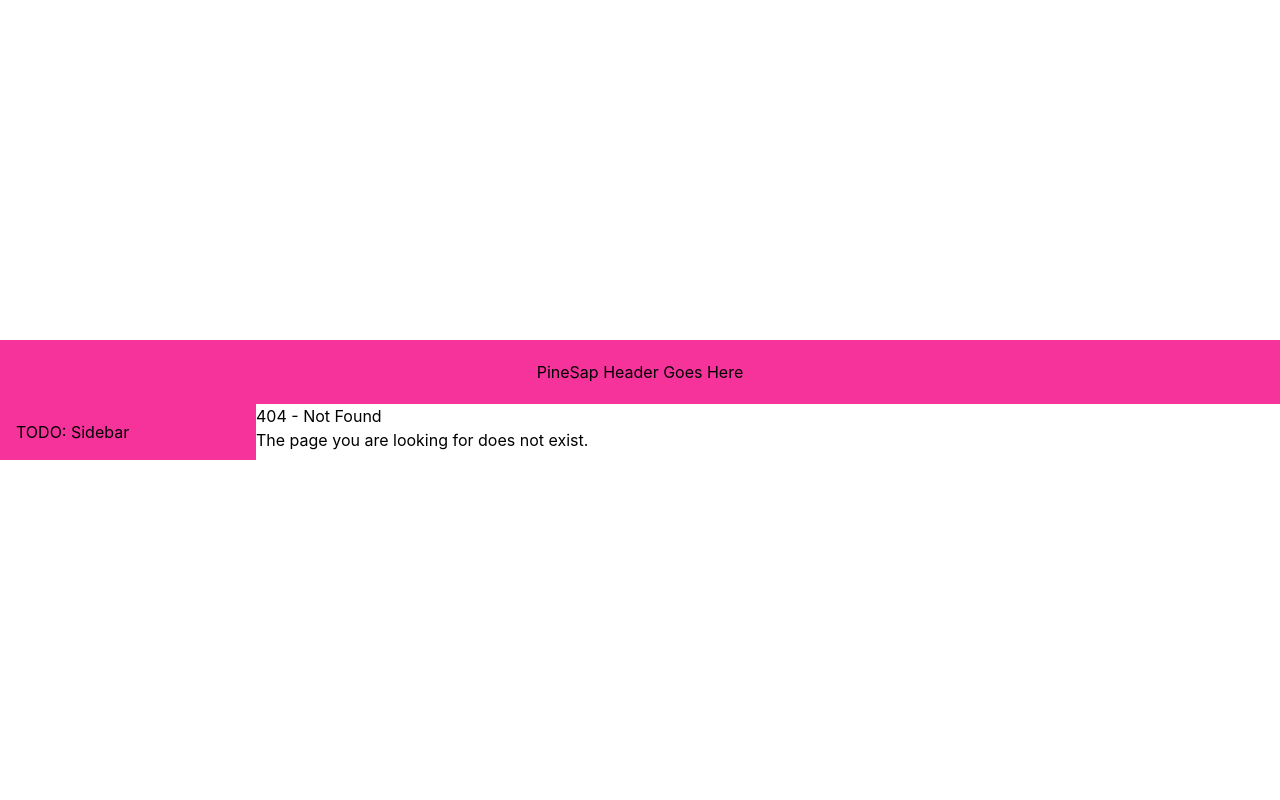
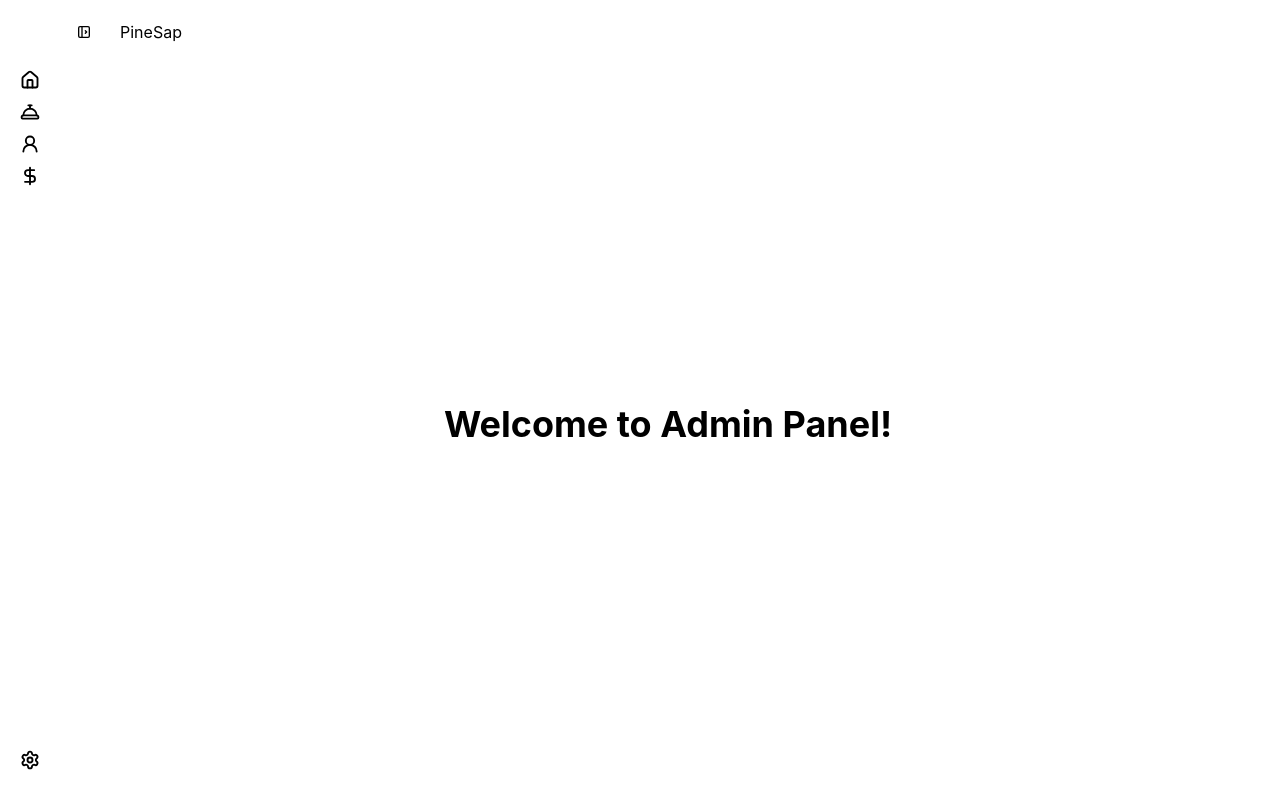
Before and after one commit to CooperW824/PineSap, a Next.js app: page /admin-panel in a window 1280 px wide. Before the commit this address had no page. Built offline with nearby package versions, Linux system fonts and the light colour scheme.

Commit message:
Adds navbar and mock screens w/ routing. Appearance of Navbar not 100% complete.

```diff
--- /dev/null
+++ b/app/admin-panel/page.tsx
@@ -0,0 +1,7 @@
+export default function AdminPanelPage() {
+  return (
+    <main className="flex min-h-[calc(100vh-4rem)] flex-col items-center justify-center py-2 w-full">
+      <h1 className="text-4xl font-bold mb-4">Welcome to Admin Panel!</h1>
+    </main>
+  );
+}
--- /dev/null
+++ b/app/budget/page.tsx
@@ -0,0 +1,7 @@
+export default function BudgetPage() {
+  return (
+    <main className="flex min-h-[calc(100vh-4rem)] flex-col items-center justify-center py-2 w-full">
+      <h1 className="text-4xl font-bold mb-4">Welcome to Budget!</h1>
+    </main>
+  );
+}
--- a/app/components/header.tsx
+++ /dev/null
@@ -1,7 +0,0 @@
-export default function Header() {
-  return (
-    <header className="bg-pink-500 text-black p-4 w-full h-16 flex items-center justify-center">
-      <p>PineSap Header Goes Here</p>
-    </header>
-  );
-}
--- a/app/components/sidebar.tsx
+++ b/app/components/sidebar.tsx
@@ -1,9 +1,107 @@
+"use client";
+
+import Link from "next/link";
+import { usePathname } from "next/navigation";
+import {
+  ConciergeBell,
+  DollarSign,
+  House,
+  Settings,
+  UserRound,
+} from "lucide-react";
+
+function isActivePath(pathname: string, href: string) {
+  if (href === "/") {
+    return pathname === "/";
+  }
+
+  return pathname === href || pathname.startsWith(`${href}/`);
+}
+
+function menuItemClass(active: boolean) {
+  return [
+    "is-drawer-close:tooltip is-drawer-close:tooltip-right",
+    "is-drawer-close:justify-center",
+    active ? "text-success" : "",
+  ]
+    .filter(Boolean)
+    .join(" ");
+}
+
 export default function SideBar() {
-    return (
-        <aside className="bg-pink-500 w-64 p-4">
-            <nav>
-                <p>TODO: Sidebar</p>
-            </nav>
-        </aside>
-    );
+  const pathname = usePathname();
+
+  return (
+    <div className="drawer-side is-drawer-close:overflow-visible">
+      <label
+        htmlFor="pinesap-drawer"
+        aria-label="close sidebar"
+        className="drawer-overlay"
+      ></label>
+
+      <div className="flex h-screen flex-col items-start bg-base-200 is-drawer-close:w-14 is-drawer-open:w-64">
+        <ul className="menu w-full grow pt-16 pb-6">
+          <li>
+            <Link
+              href="/"
+              aria-current={isActivePath(pathname, "/") ? "page" : undefined}
+              className={menuItemClass(isActivePath(pathname, "/"))}
+              data-tip="Home"
+            >
+              <House className="size-5 shrink-0" strokeWidth={2.25} />
+              <span className="is-drawer-close:hidden">Home</span>
+            </Link>
+          </li>
+
+          <li>
+            <Link
+              href="/requests"
+              aria-current={isActivePath(pathname, "/requests") ? "page" : undefined}
+              className={menuItemClass(isActivePath(pathname, "/requests"))}
+              data-tip="Requests"
+            >
+              <ConciergeBell className="size-5 shrink-0" strokeWidth={2.25} />
+              <span className="is-drawer-close:hidden">Requests</span>
+            </Link>
+          </li>
+
+          <li>
+            <Link
+              href="/user-management"
+              aria-current={isActivePath(pathname, "/user-management") ? "page" : undefined}
+              className={menuItemClass(isActivePath(pathname, "/user-management"))}
+              data-tip="User Management"
+            >
+              <UserRound className="size-5 shrink-0" strokeWidth={2.25} />
+              <span className="is-drawer-close:hidden">User Management</span>
+            </Link>
+          </li>
+
+          <li>
+            <Link
+              href="/budget"
+              aria-current={isActivePath(pathname, "/budget") ? "page" : undefined}
+              className={menuItemClass(isActivePath(pathname, "/budget"))}
+              data-tip="Budget"
+            >
+              <DollarSign className="size-5 shrink-0" strokeWidth={2.25} />
+              <span className="is-drawer-close:hidden">Budget</span>
+            </Link>
+          </li>
+
+          <li className="mt-auto">
+            <Link
+              href="/admin-panel"
+              aria-current={isActivePath(pathname, "/admin-panel") ? "page" : undefined}
+              className={menuItemClass(isActivePath(pathname, "/admin-panel"))}
+              data-tip="Admin Panel"
+            >
+              <Settings className="size-5 shrink-0" strokeWidth={2.25} />
+              <span className="is-drawer-close:hidden">Admin Panel</span>
+            </Link>
+          </li>
+        </ul>
+      </div>
+    </div>
+  );
 }
--- /dev/null
+++ b/app/components/topbar.tsx
@@ -0,0 +1,27 @@
+export default function TopBar() {
+  return (
+    <nav className="navbar w-full bg-base-300">
+      <label
+        htmlFor="pinesap-drawer"
+        aria-label="open sidebar"
+        className="btn btn-square btn-ghost"
+      >
+        <svg
+          xmlns="http://www.w3.org/2000/svg"
+          viewBox="0 0 24 24"
+          strokeLinejoin="round"
+          strokeLinecap="round"
+          strokeWidth="2"
+          fill="none"
+          stroke="currentColor"
+          className="my-1.5 inline-block size-4"
+        >
+          <path d="M4 4m0 2a2 2 0 0 1 2 -2h12a2 2 0 0 1 2 2v12a2 2 0 0 1 -2 2h-12a2 2 0 0 1 -2 -2z"></path>
+          <path d="M9 4v16"></path>
+          <path d="M14 10l2 2l-2 2"></path>
+        </svg>
+      </label>
+      <div className="px-4">PineSap</div>
+    </nav>
+  );
+}
--- a/app/layout.tsx
+++ b/app/layout.tsx
@@ -1,8 +1,8 @@
 import type { Metadata } from "next";
 import { Geist, Geist_Mono } from "next/font/google";
 import "./globals.css";
-import Header from "@/app/components/header";
 import SideBar from "./components/sidebar";
+import TopBar from "./components/topbar";
 
 const geistSans = Geist({
   variable: "--font-geist-sans",
@@ -15,8 +15,8 @@
 });
 
 export const metadata: Metadata = {
-  title: "Create Next App",
-  description: "Generated by create next app",
+  title: "PineSap",
+  description: "PineSap",
 };
 
 export default function RootLayout({
@@ -26,15 +26,16 @@
 }>) {
   return (
     <html lang="en">
-      <body
-        className={`${geistSans.variable} ${geistMono.variable} antialiased`}
-      >
-        <div className="flex flex-col min-h-screen items-center justify-center">
-          <Header />
-          <div className="flex w-full">
-            <SideBar />
+      <body className={`${geistSans.variable} ${geistMono.variable} min-h-screen antialiased`}>
+        <div className="drawer min-h-screen lg:drawer-open">
+          <input id="pinesap-drawer" type="checkbox" className="drawer-toggle" />
+
+          <div className="drawer-content">
+            <TopBar />
             {children}
           </div>
+
+          <SideBar />
         </div>
       </body>
     </html>
--- a/app/page.tsx
+++ b/app/page.tsx
@@ -1,10 +1,8 @@
-import Image from "next/image";
-
 export default function Home() {
   return (
-    <div className="flex flex-col items-center justify-center min-h-screen py-2 w-full">
+    <main className="flex min-h-[calc(100vh-4rem)] flex-col items-center justify-center py-2 w-full">
       <h1 className="text-4xl font-bold mb-4">Welcome to PineSap!</h1>
       <button className="btn btn-accent">Get Started</button>
-    </div>
+    </main>
   );
 }
--- /dev/null
+++ b/app/requests/page.tsx
@@ -0,0 +1,7 @@
+export default function RequestsPage() {
+  return (
+    <main className="flex min-h-[calc(100vh-4rem)] flex-col items-center justify-center py-2 w-full">
+      <h1 className="text-4xl font-bold mb-4">Welcome to Requests!</h1>
+    </main>
+  );
+}
--- /dev/null
+++ b/app/user-management/page.tsx
@@ -0,0 +1,7 @@
+export default function UserManagementPage() {
+  return (
+    <main className="flex min-h-[calc(100vh-4rem)] flex-col items-center justify-center py-2 w-full">
+      <h1 className="text-4xl font-bold mb-4">Welcome to User Management!</h1>
+    </main>
+  );
+}
--- a/package.json
+++ b/package.json
@@ -9,6 +9,7 @@
     "lint": "eslint"
   },
   "dependencies": {
+    "lucide-react": "^0.577.0",
     "next": "16.1.6",
     "react": "19.2.3",
     "react-dom": "19.2.3"
```
Also changed, not shown: 1 other file (tests, documents, lock files or other folders).
